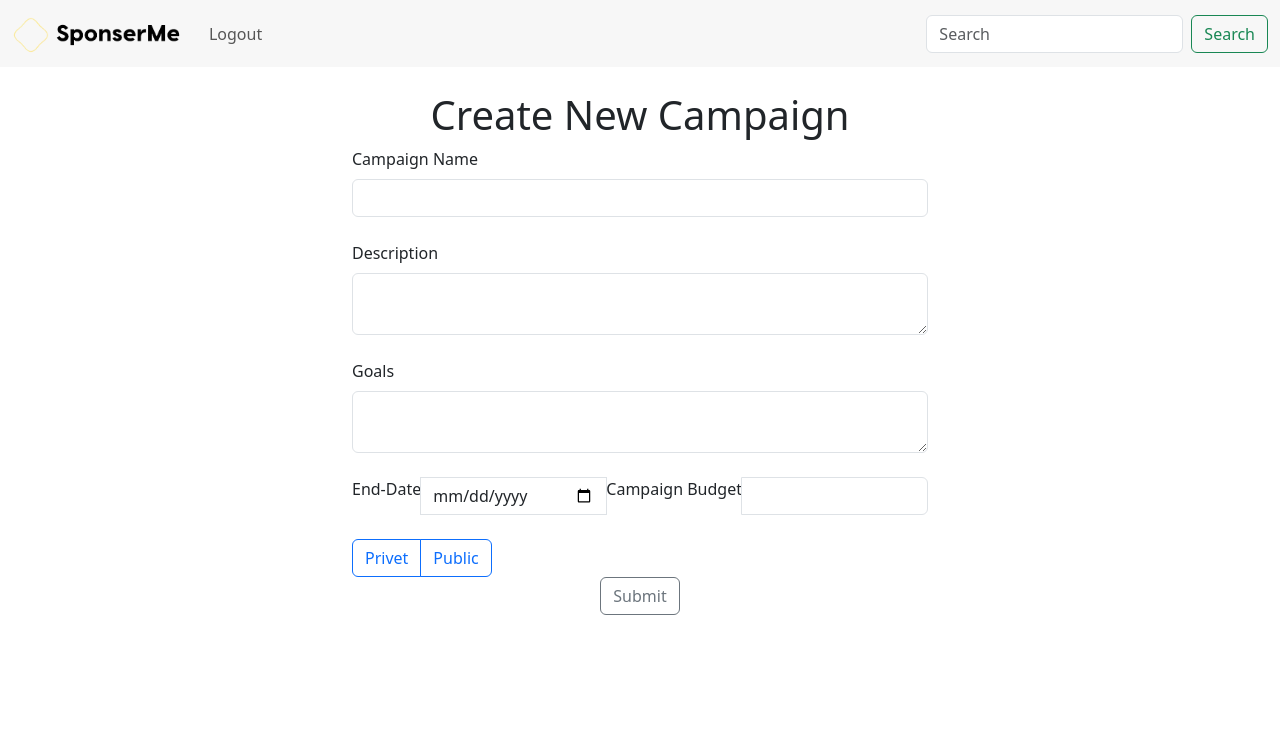
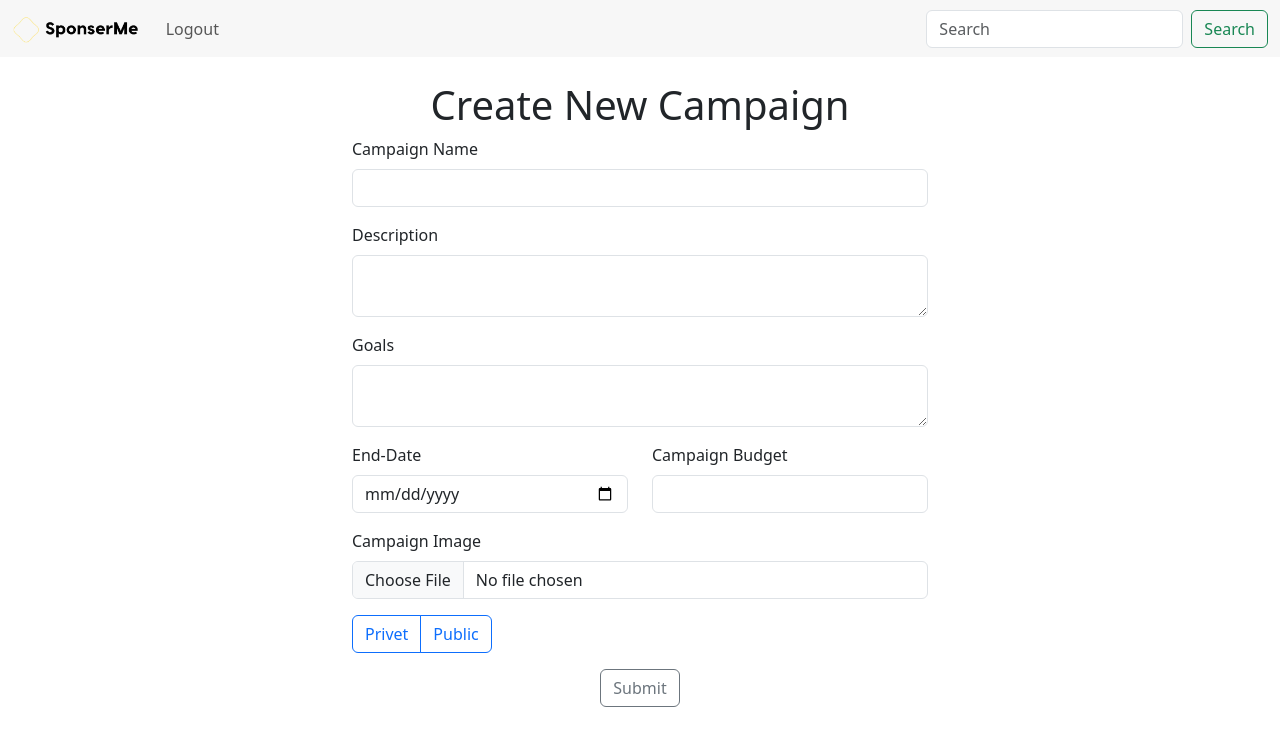
Before and after one commit to mahi028/Influencer-Engagement-and-Sponsorship-Coordination-Platform, a Flask app: page /sponser/new/campaign in a window 1280 px wide. Shown: the top 746 px of the page. Run offline with Flask 3, Linux system fonts and the light colour scheme; a user stored in the database is signed in.

Commit message:
Added functionality to upload campaign images

```diff
--- a/application/controllers/dashboard.py
+++ b/application/controllers/dashboard.py
@@ -1,6 +1,7 @@
 from flask import Blueprint, render_template, redirect, url_for, flash
 from application.modals import User, UserRoles, Influencer, Sponser, Campaign
 from flask_login import login_required, current_user
+from sqlalchemy import desc
 
 home = Blueprint('home',__name__)
 
@@ -25,4 +26,6 @@ def dashboard():
         if not inf_details:
             return redirect(url_for('influencer.get_influencer_data'))
 
-    return render_template('dashboard.html', page = 'Dashboard', roles = roles)
+        campaigns = Campaign.query.filter_by(visibility = True).order_by(desc(Campaign.start_date)).all()
+
+    return render_template('dashboard.html', page = 'Dashboard', roles = roles, campaigns = campaigns)
--- a/application/controllers/sponser.py
+++ b/application/controllers/sponser.py
@@ -1,11 +1,10 @@
-from flask import Blueprint, render_template, redirect, url_for, flash
+from flask import Blueprint, render_template, redirect, request, url_for, flash
 from application import db
-from application.modals import User, UserRoles, Influencer, Sponser, Campaign
+from application.modals import Sponser, Campaign
 from application.form import SponserDetailForm, CampaignDetails
-from application.hash import hashpw, checkpw
-from flask_login import login_required, login_user, logout_user, current_user
-from datetime import datetime
-
+from flask_login import login_required, current_user
+from werkzeug.utils import secure_filename
+import os
 
 sponser = Blueprint('sponser', __name__)
 
@@ -36,11 +35,12 @@ def new_campaign():
         campaign_name = Campaign.query.filter_by(campaign_name = form.campaign_name.data).first()
 
         if not campaign_name:
+            image_file = request.files['image']
+            image_filename = secure_filename(image_file.filename)
+            image_path = os.path.join(os.path.join(os.path.dirname(os.path.abspath(__file__)), '..', 'static', 'images'), image_filename)
+            image_file.save(image_path)
             try:
-                date = form.end_date.data.strip('-')
-                datetime(year = int(date(0)), month = int(date(1)), day = int(date(2)))
-
-                new_camp = Campaign(campaign_by = current_user.user_id, campaign_name = form.campaign_name.data, desc = form.desc.data, end_date = form.end_date.data, budget = form.budget.data, goals = form.goals.data, visibility = True if int(form.visibility.data) == 1 else False)
+                new_camp = Campaign(campaign_by = current_user.user_id, campaign_name = form.campaign_name.data, desc = form.desc.data, end_date = form.end_date.data, budget = form.budget.data, goals = form.goals.data, image_path = image_filename, visibility = True if int(form.visibility.data) == 1 else False)
                 db.session.add(new_camp)
                 db.session.commit()
                 flash('New Campaign Created')
--- a/application/form.py
+++ b/application/form.py
@@ -1,5 +1,5 @@
 from flask_wtf import FlaskForm
-from wtforms import StringField, IntegerField, PasswordField, SubmitField, EmailField, RadioField, DateField, TextAreaField
+from wtforms import StringField, IntegerField, PasswordField, SubmitField, FileField, EmailField, RadioField, DateField, TextAreaField
 from wtforms.validators import DataRequired, Email
 
 class RegisterForm(FlaskForm):
@@ -38,4 +38,5 @@ class CampaignDetails(FlaskForm):
     budget = IntegerField('Campaign Budget', validators = [DataRequired()])
     visibility = RadioField('Visibilty', choices =[(0,'Privet'), (1, 'Public')],validators = [DataRequired()])
     goals = TextAreaField('Goals')
+    image = FileField('Campaign Image', validators = [DataRequired()])
     submit = SubmitField('Submit')
--- a/application/templates/base.html
+++ b/application/templates/base.html
@@ -8,7 +8,7 @@
     <!-- Bootstap CSS CDN -->
     <link href="https://cdn.jsdelivr.net/npm/bootstrap@5.3.3/dist/css/bootstrap.min.css" rel="stylesheet" integrity="sha384-QWTKZyjpPEjISv5WaRU9OFeRpok6YctnYmDr5pNlyT2bRjXh0JMhjY6hW+ALEwIH" crossorigin="anonymous">
 </head>
-<body>
+<body style="margin-bottom: 15px;">
     {% include 'navbar.html' %}
     <br>
     <div class="container" style="max-width: 600px;">
--- a/application/templates/navbar.html
+++ b/application/templates/navbar.html
@@ -5,7 +5,7 @@
         {%else%}
           <a class="navbar-brand" href="#">
         {%endif%}
-            <img src="/st/img/logo-transperent-black.png" alt="Logo" height="40" class="d-inline-block align-text-top">
+            <img src="/st/img/logo-transperent-black.png" alt="Logo" height="30" class="d-inline-block align-text-top">
           </a>
 
       <button class="navbar-toggler" type="button" data-bs-toggle="collapse" data-bs-target="#navbarSupportedContent" aria-controls="navbarSupportedContent" aria-expanded="false" aria-label="Toggle navigation">
--- a/application/templates/new_camp.html
+++ b/application/templates/new_camp.html
@@ -1,43 +1,47 @@
 {% extends 'base.html' %}
-{%block title%}{{page}}{%endblock%}
 
-    {% block content %}
-    <div class="container" style="max-width: 600px;">
-        <center>
-            <h1> Create New Campaign </h1>
-        </center>
-        <form method="post">
-            {{form.hidden_tag()}}
-            {{form.campaign_name.label(class="form-label")}}
-            {{form.campaign_name(class="form-control")}} <br>
+{% block title %}{{ page }}{% endblock %}
 
-            {{form.desc.label(class="form-label")}}
-            {{form.desc(class="form-control")}} <br>
-
-            {{form.goals.label(class="form-label")}}
-            {{form.goals(class="form-control")}} <br>
-
-            <div class="input-group">
-
-                {{form.end_date.label(class="form-label")}}
-                {{form.end_date(class="form-control")}}
-
-                {{form.budget.label(class="form-label")}}
-                {{form.budget(class="form-control")}}
-
+{% block content %}
+<div class="container" style="max-width: 600px;">
+    <h1 class="text-center">Create New Campaign</h1>
+    <form method="post" enctype="multipart/form-data">
+        {{ form.hidden_tag() }}
+        <div class="mb-3">
+            {{ form.campaign_name.label(class="form-label") }}
+            {{ form.campaign_name(class="form-control") }}
+        </div>
+        <div class="mb-3">
+            {{ form.desc.label(class="form-label") }}
+            {{ form.desc(class="form-control") }}
+        </div>
+        <div class="mb-3">
+            {{ form.goals.label(class="form-label") }}
+            {{ form.goals(class="form-control") }}
+        </div>
+        <div class="row mb-3">
+            <div class="col-md-6">
+                {{ form.end_date.label(class="form-label") }}
+                {{ form.end_date(class="form-control") }}
             </div>
-            <br>
-
-            <div class="btn-group" role="group">
+            <div class="col-md-6">
+                {{ form.budget.label(class="form-label") }}
+                {{ form.budget(class="form-control") }}
+            </div>
+        </div>
+        <div class="mb-3">
+            {{ form.image.label(class="form-label d-block") }}
+            {{ form.image(class="form-control") }}
+        </div>
+        <div class="btn-group" role="group">
             {%for sub_feild in form.visibility%}
                 {{sub_feild(class="btn-check")}}
                 {{sub_feild.label(class="btn btn-outline-primary")}}
             {%endfor%}
             </div>
-                <center>
-                    {{form.submit(class="btn btn-outline-secondary")}} <br>
-                </center>
-        </form>
-    </div>
-
-    {%endblock%}
+        <div class="text-center mt-3">
+            {{ form.submit(class="btn btn-outline-secondary") }}
+        </div>
+    </form>
+</div>
+{% endblock %}
```
Also changed, not shown: application/modals.py (+7 -10 lines), application/templates/dashboard.html (+18 -2 lines), application/static/images/favicon.png (added), application/static/images/logo-black.png (added), application/static/images/logo-white.png (added).
